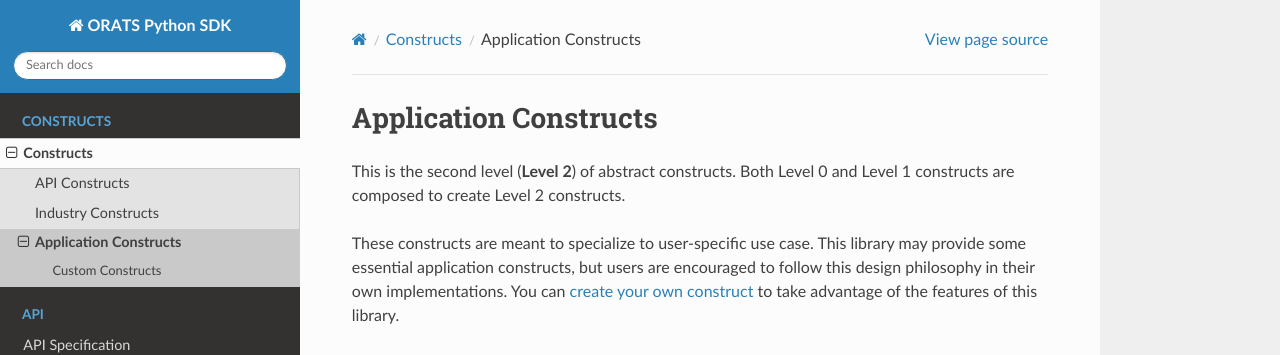
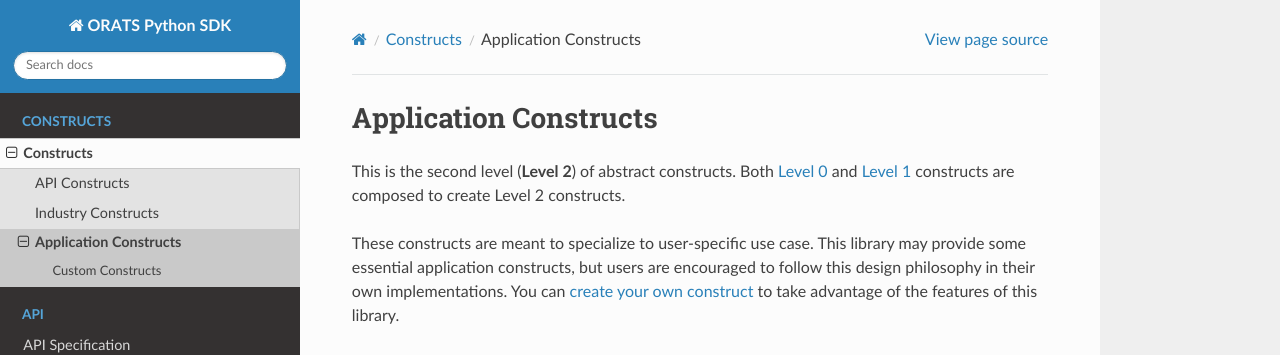
Before and after one commit to FyZyX/orats-python, a Sphinx documentation site: the page built from docs/source/constructs/application/index.rst, in a window 1280 px wide. Shown: the top 355 px of the page. Built offline with Sphinx 7.4.7 and the Read the Docs theme 2.0.0, drawn with Linux system fonts in a browser that asks for light colours; part of the change alters nothing that is shown.

```diff
--- a/docs/source/constructs/application/index.rst
+++ b/docs/source/constructs/application/index.rst
@@ -2,7 +2,8 @@ Application Constructs
 ======================
 
 This is the second level (**Level 2**) of abstract constructs.
-Both Level 0 and Level 1 constructs are composed to create Level 2 constructs.
+Both :ref:`Level 0 <api constructs>` and :ref:`Level 1 <industry constructs>`
+constructs are composed to create Level 2 constructs.
 
 These constructs are meant to specialize to user-specific use case.
 This library may provide some essential application constructs, but users are
```
